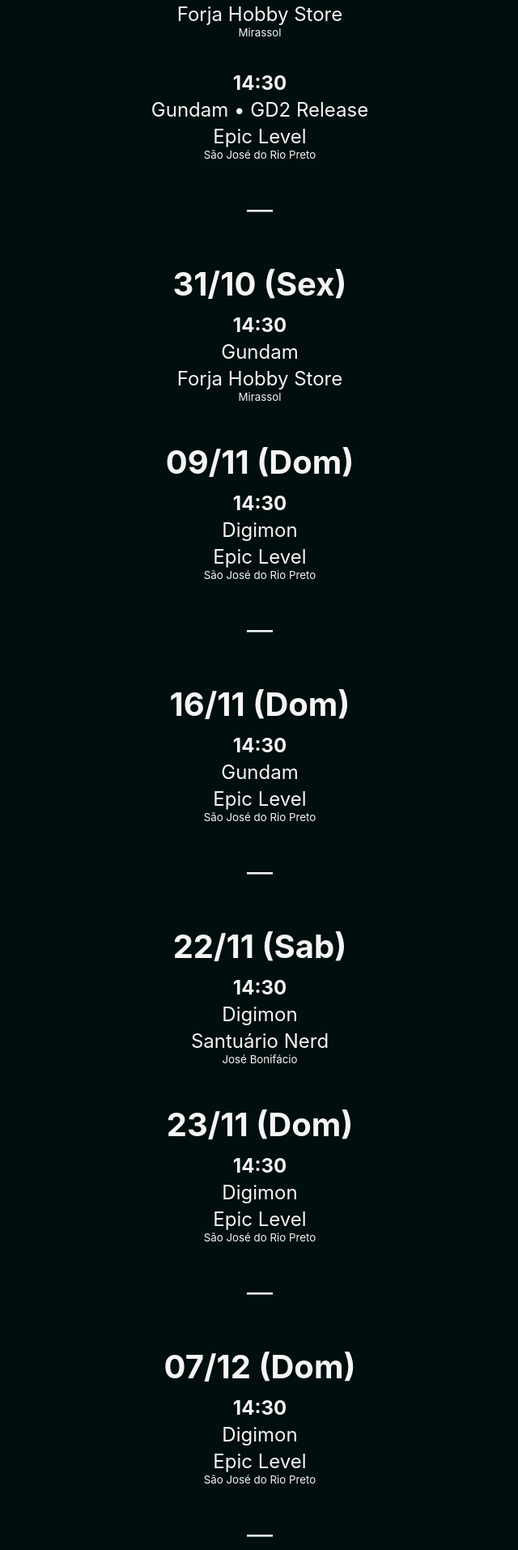
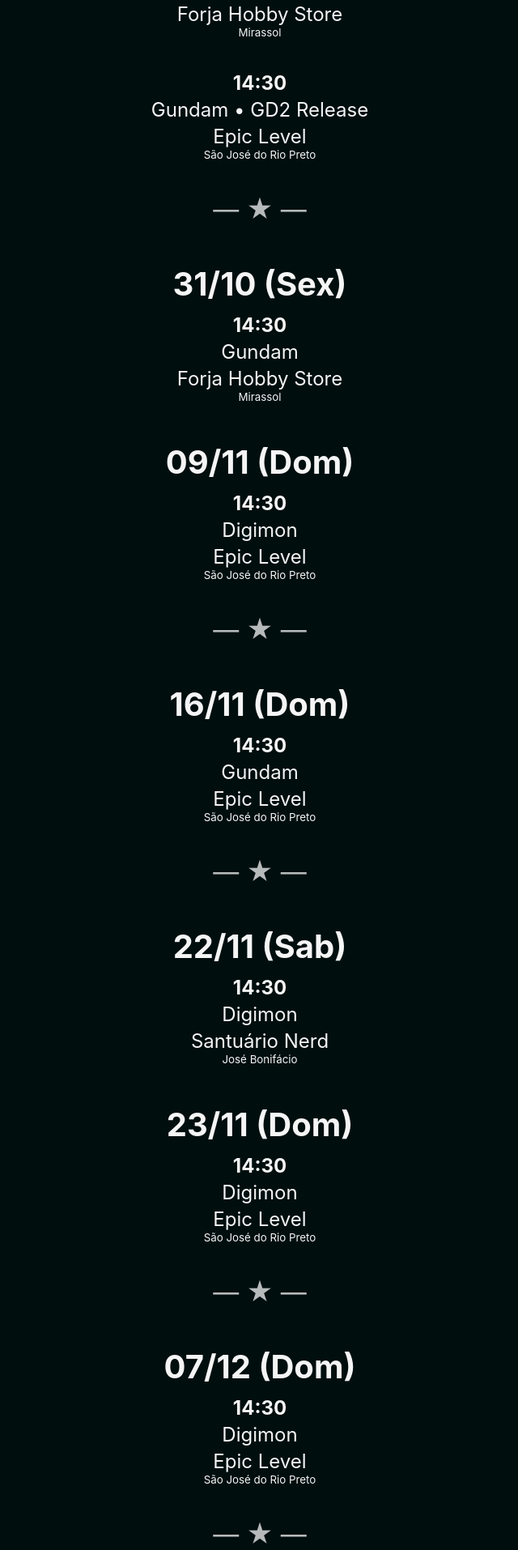
Before and after one commit to johnywalves/tcgrp.com.br, a Jekyll site: the page built from index.markdown, in a window 1280 px wide. Shown: the part 1263-3177 px from the top of the page at 81% size, without its empty margins (319-959 px from the left). Built offline with Jekyll 4.4.1, drawn with Linux system fonts in a browser that asks for light colours.

Commit message:
:lipstick: alteração dos separadores de semanas

```diff
--- a/_includes/head.html
+++ b/_includes/head.html
@@ -167,6 +167,7 @@
 
     p.separator {
       font-size: 2rem;
+      opacity: 0.75;
     }
 
     small {
--- a/_includes/next_events.html
+++ b/_includes/next_events.html
@@ -5,7 +5,7 @@
       {% include event_treated.html %}
 
       {% if week_day <= week_day_prev and month_day != month_day_prev %}
-        <p class="separator">―</p>
+        <p class="separator">―  &bigstar; ―</p>
       {% endif %}
 
       {% if date_format_prev != date_format %}
```
